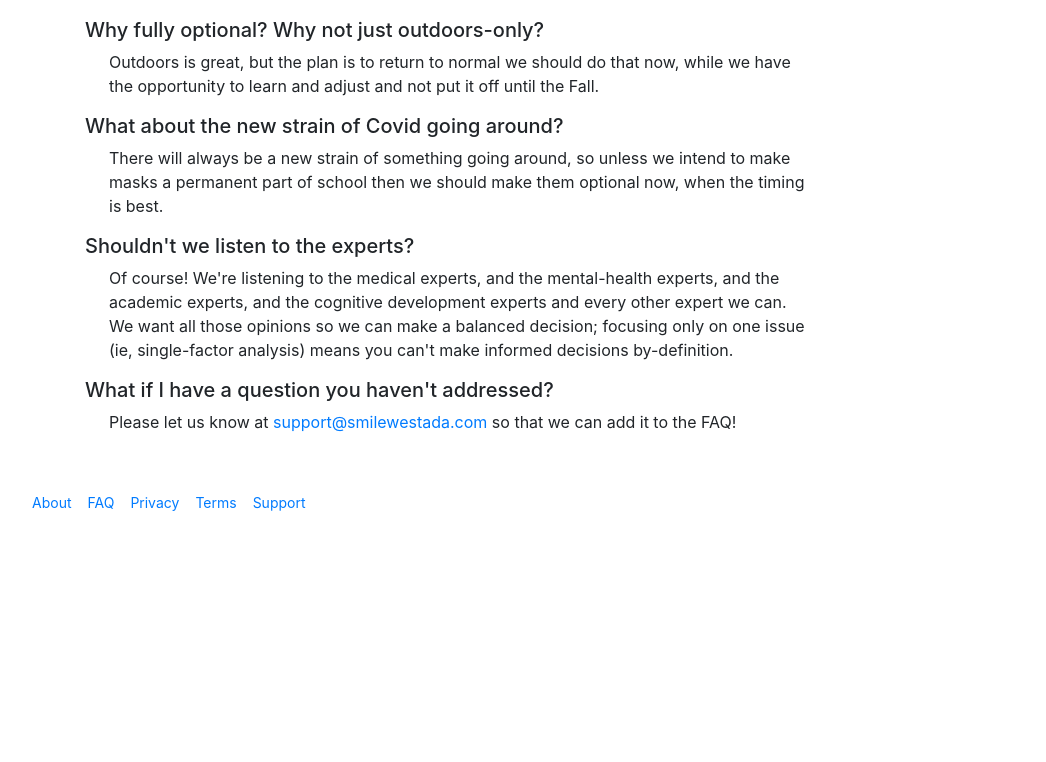
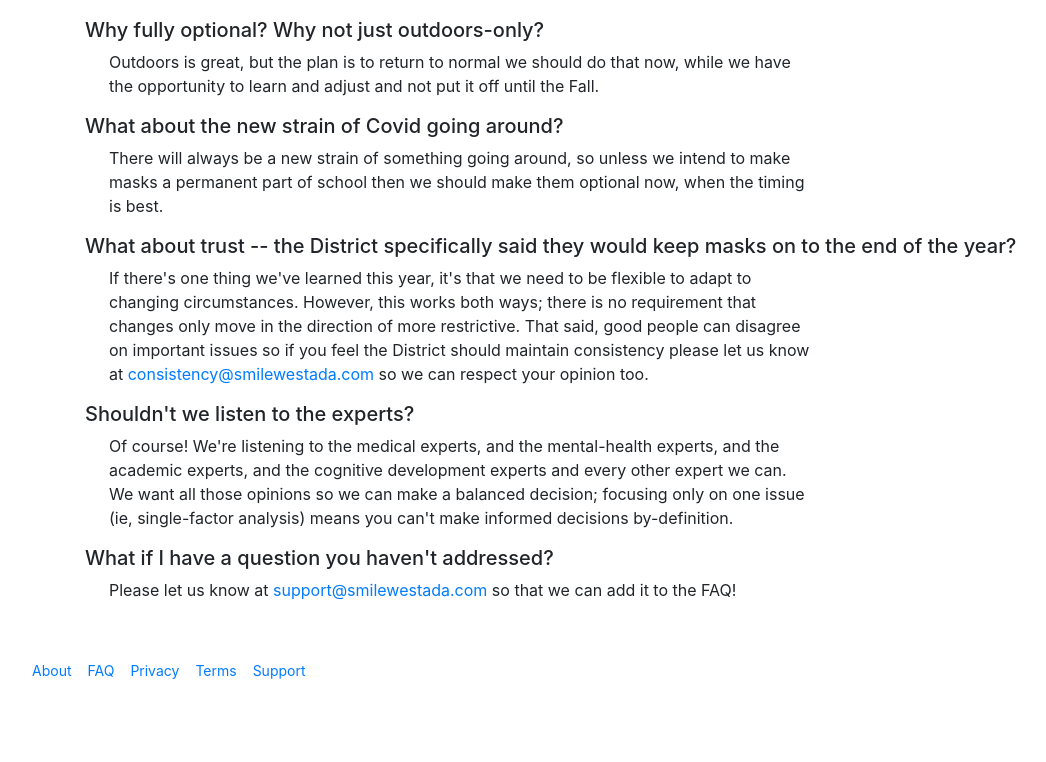
Before and after one commit to dbinetti/smilewestada, a Django app: page /faq/ in a window 1280 px wide. Shown: the part 1000-1762 px from the top of the page, without its empty margins (0-1046 px from the left). Before the commit the page ends 1511 px from the top, so only its background shows below. Run offline with Django 3.2, Linux system fonts and the light colour scheme; some libraries are stand-ins or nearby versions.

Commit message:
Update faq.html

```diff
--- a/project/app/templates/app/pages/faq.html
+++ b/project/app/templates/app/pages/faq.html
@@ -86,6 +86,14 @@
     </div>
     <div class='my-2'>
       <h5>
+        What about trust -- the District specifically said they would keep masks on to the end of the year?
+      </h5>
+      <p class='pl-4 col-lg-8'>
+        If there's one thing we've learned this year, it's that we need to be flexible to adapt to changing circumstances.  However, this works both ways; there is no requirement that changes only move in the direction of more restrictive.  That said, good people can disagree on important issues so if you feel the District should maintain consistency please let us know at <a href='mailto:consistency@smilewestada.com'>consistency@smilewestada.com</a> so we can respect your opinion too.
+      </p>
+    </div>
+    <div class='my-2'>
+      <h5>
         Shouldn't we listen to the experts?
       </h5>
       <p class='pl-4 col-lg-8'>
```
